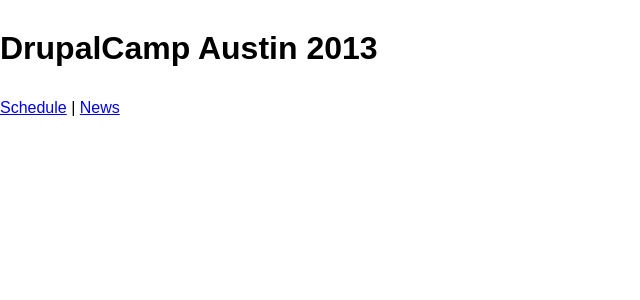
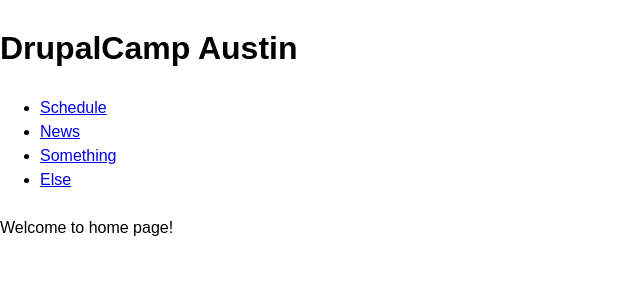
Before and after one commit to fourkitchens/dca2013, a Jekyll site: the page built from index.html, in a window 1280 px wide. Shown: the top 300 px of the page, without its empty margins (0-640 px from the left). Built offline with Jekyll 4.4.1, drawn with Linux system fonts in a browser that asks for light colours.

Commit message:
Adding nav to _includes

```diff
--- /dev/null
+++ b/_includes/nav.html
@@ -0,0 +1,9 @@
+<nav class="main">
+  <ul>
+    <li><a href="/schedule">Schedule</a></li>
+    <li><a href="/news">News</a></li>
+    <!-- <li><img src="/img/drupalcamp-austin-logo.svg"></li> -->
+    <li><a href="#something">Something</a></li>
+    <li><a href="#else">Else</a></li>
+  </ul>
+</nav>
--- a/_layouts/page.html
+++ b/_layouts/page.html
@@ -12,6 +12,10 @@
   <script src="/js/dist/modernizr.min.js"></script>
 </head>
 <body>
+  <header>
+    <h1>DrupalCamp Austin</h1>
+    {% include nav.html %}
+  </header>
   <main role="main">
 
     {{ content }}
--- a/index.html
+++ b/index.html
@@ -4,7 +4,5 @@ title: DrupalCamp Austin 2013
 ---
 
 <div id="home">
-  <h1>DrupalCamp Austin 2013</h1>
-  <a href="/schedule">Schedule</a> |
-  <a href="/news">News</a>
+  Welcome to home page!
 </div>
```
Also changed, not shown: 1 other file.
